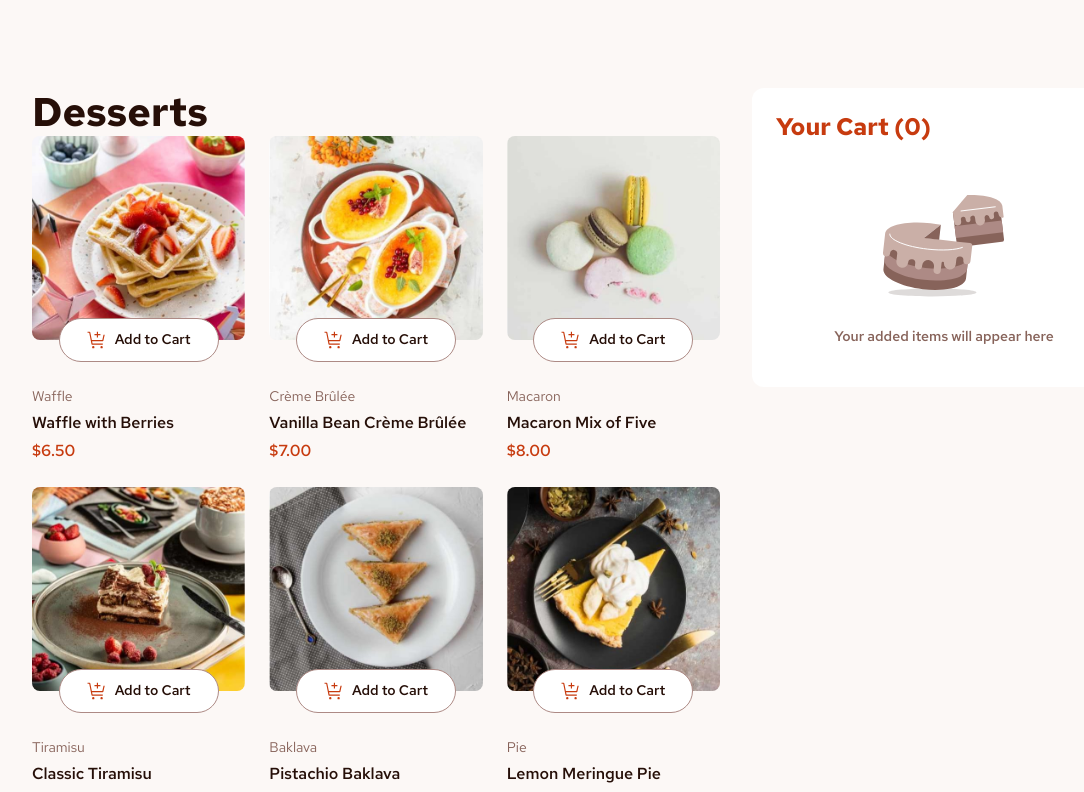
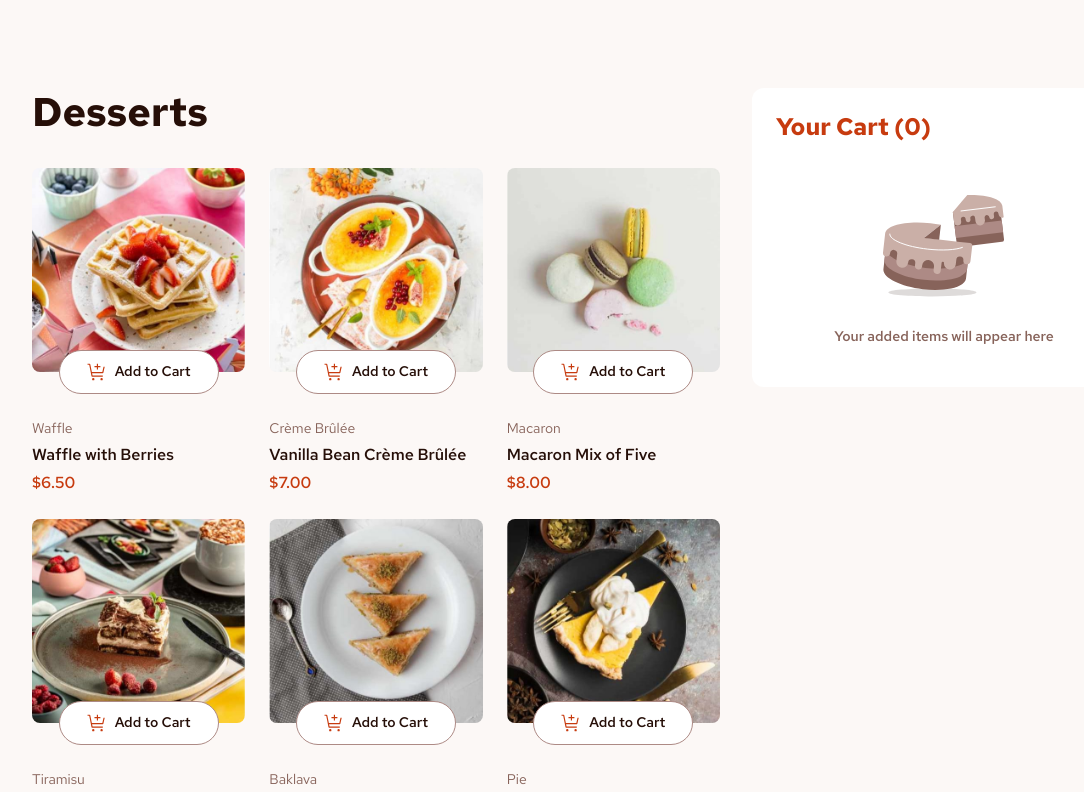
Before and after one commit to TvixAley/product-list-with-cart-ts, a React (Vite) app: page / in a window 1280 px wide. Shown: the top 792 px of the page, without its empty margins (56-1140 px from the left). Built offline with nearby package versions, Linux system fonts and the light colour scheme.

Commit message:
fix(layout): add spacing between page title and product list

```diff
--- a/src/app/App.module.css
+++ b/src/app/App.module.css
@@ -3,6 +3,12 @@
   gap: var(--space-400);
   padding: var(--space-300);
   grid-template-columns: 1fr;
+}
+
+.content {
+  display: flex;
+  flex-direction: column;
+  gap: var(--space-400); /* 32px */
 }
 
 @media (min-width: 1024px) {
--- a/src/app/App.tsx
+++ b/src/app/App.tsx
@@ -6,7 +6,7 @@ import { ProductList } from '@/components/ProductList/ProductList.tsx';
 export default function App() {
   return (
     <main className={styles.layout}>
-      <section>
+      <section className={styles.content}>
         <h1 className="text-preset-1">Desserts</h1>
         <ProductList products={products} />
       </section>
```
